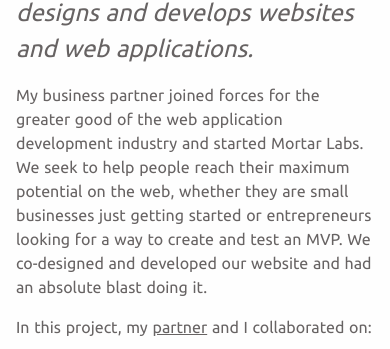
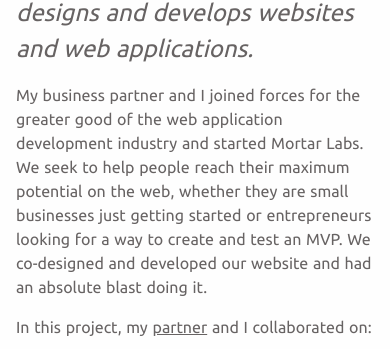
Before and after one commit to cm8011/christymoormann, a Nuxt app: page /projects/mortar-labs in a window 390 px wide. Shown: the part 802-1151 px from the top of the page. Built offline with nearby package versions, Linux system fonts and the light colour scheme; a web font is replaced by a local one.

Commit message:
Fixed process bullet list on mobile

```diff
--- a/assets/index.scss
+++ b/assets/index.scss
@@ -273,6 +273,7 @@ a.link, a.link:active, a.link:visited {
     &:not(:last-child) > span:last-child {
       border-right: 1px dotted $brown;
       margin-left: 16px;
+      min-height: 10px;
       height: 100%;
       width: 1px;
     }
--- a/pages/projects/mortar-labs/index.vue
+++ b/pages/projects/mortar-labs/index.vue
@@ -67,7 +67,7 @@ export default {
       website: "https://mortar-labs.com",
       image: "/images/mortar-labs-large.png",
       summary: "Mortar Labs is a company that designs and develops websites and web applications.",
-      description: "My business partner joined forces for the greater good of the web application development industry and started Mortar Labs.  We seek to help people reach their maximum potential on the web, whether they are small businesses just getting started or entrepreneurs looking for a way to create and test an MVP.  We co-designed and developed our website and had an absolute blast doing it."
+      description: "My business partner and I joined forces for the greater good of the web application development industry and started Mortar Labs.  We seek to help people reach their maximum potential on the web, whether they are small businesses just getting started or entrepreneurs looking for a way to create and test an MVP.  We co-designed and developed our website and had an absolute blast doing it."
     }
   },
   computed: {
```
